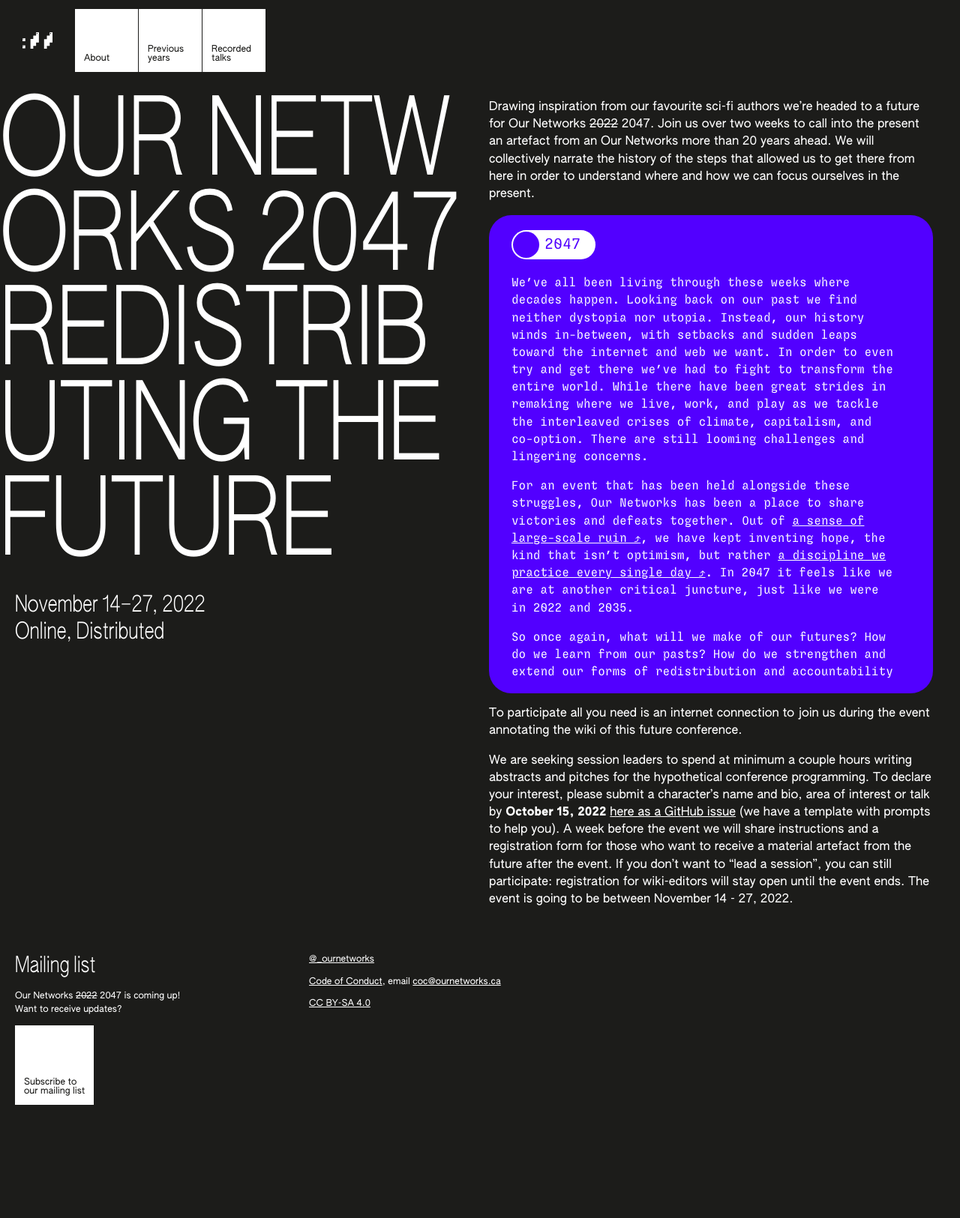
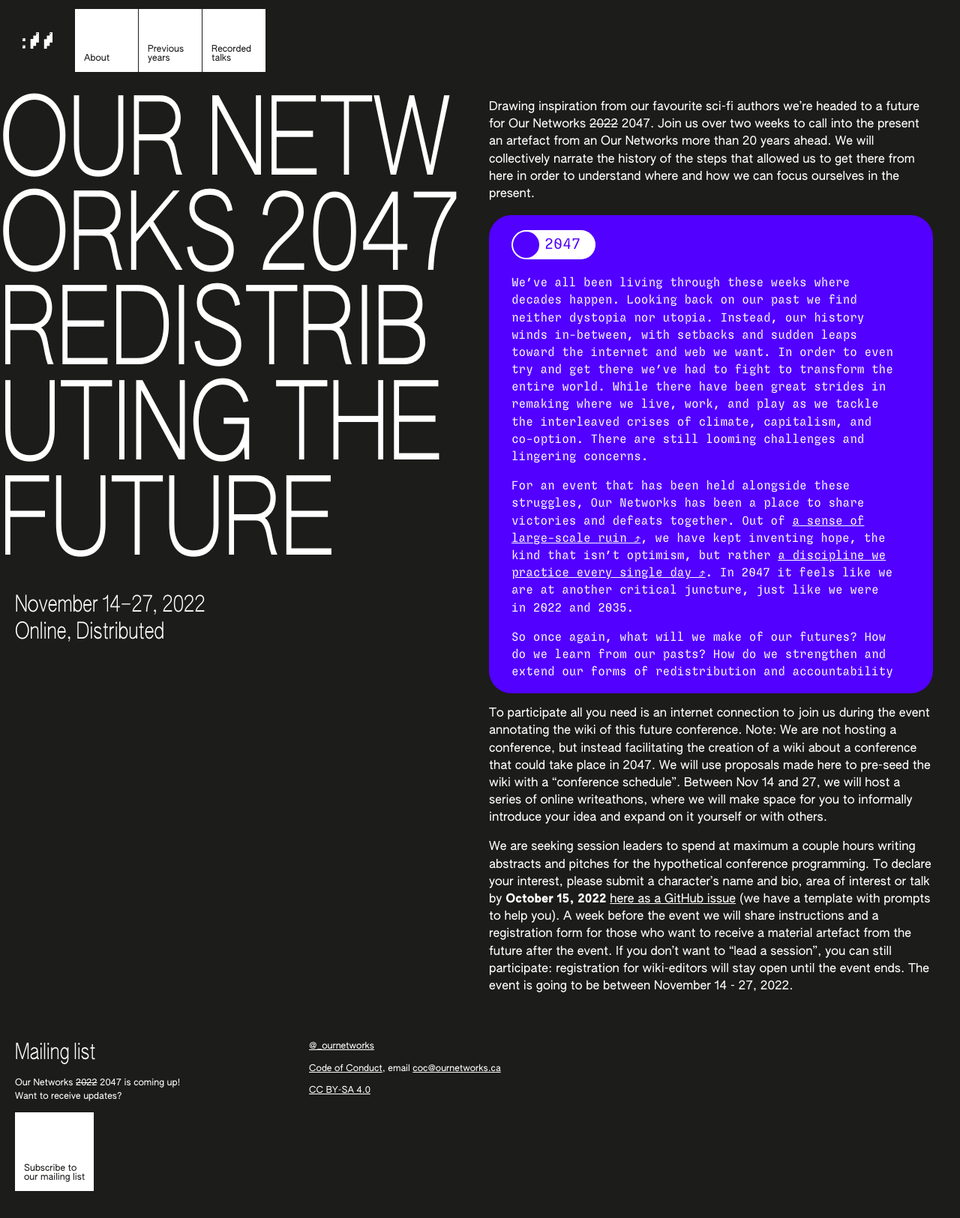
Before and after one commit to ournetworks/ournetworks.ca, a Jekyll site: the page built from index.md, in a window 1280 px wide. Shown: the whole page at 75% size. Built offline with Jekyll 4.4.1, drawn with Linux system fonts in a browser that asks for light colours; before the commit the page ends 1510 px from its top, so only the background shows below that.

Commit message:
add clarification about participation

```diff
--- a/index.md
+++ b/index.md
@@ -19,6 +19,6 @@ So once again, what will we make of our futures? How do we learn from our pasts?
 
 </div>
 
-To participate all you need is an internet connection to join us during the event annotating the wiki of this future conference.
+To participate all you need is an internet connection to join us during the event annotating the wiki of this future conference. Note: We are not hosting a conference, but instead facilitating the creation of a wiki about a conference that could take place in 2047. We will use proposals made here to pre-seed the wiki with a "conference schedule". Between Nov 14 and 27, we will host a series of online writeathons, where we will make space for you to informally introduce your idea and expand on it yourself or with others.
 
-We are seeking session leaders to spend at minimum a couple hours writing abstracts and pitches for the hypothetical conference programming. To declare your interest, please submit a character's name and bio, area of interest or talk by **October 15, 2022** [here as a GitHub issue](https://github.com/ournetworks/2022-submissions/issues/new?template=submission.md&title=%5BSubmission+Title%5D) (we have a template with prompts to help you). A week before the event we will share instructions and a registration form for those who want to receive a material artefact from the future after the event. If you don't want to "lead a session", you can still participate: registration for wiki-editors will stay open until the event ends. The event is going to be between November 14 - 27, 2022.
+We are seeking session leaders to spend at maximum a couple hours writing abstracts and pitches for the hypothetical conference programming. To declare your interest, please submit a character's name and bio, area of interest or talk by **October 15, 2022** [here as a GitHub issue](https://github.com/ournetworks/2022-submissions/issues/new?template=submission.md&title=%5BSubmission+Title%5D) (we have a template with prompts to help you). A week before the event we will share instructions and a registration form for those who want to receive a material artefact from the future after the event. If you don't want to "lead a session", you can still participate: registration for wiki-editors will stay open until the event ends. The event is going to be between November 14 - 27, 2022.
```
